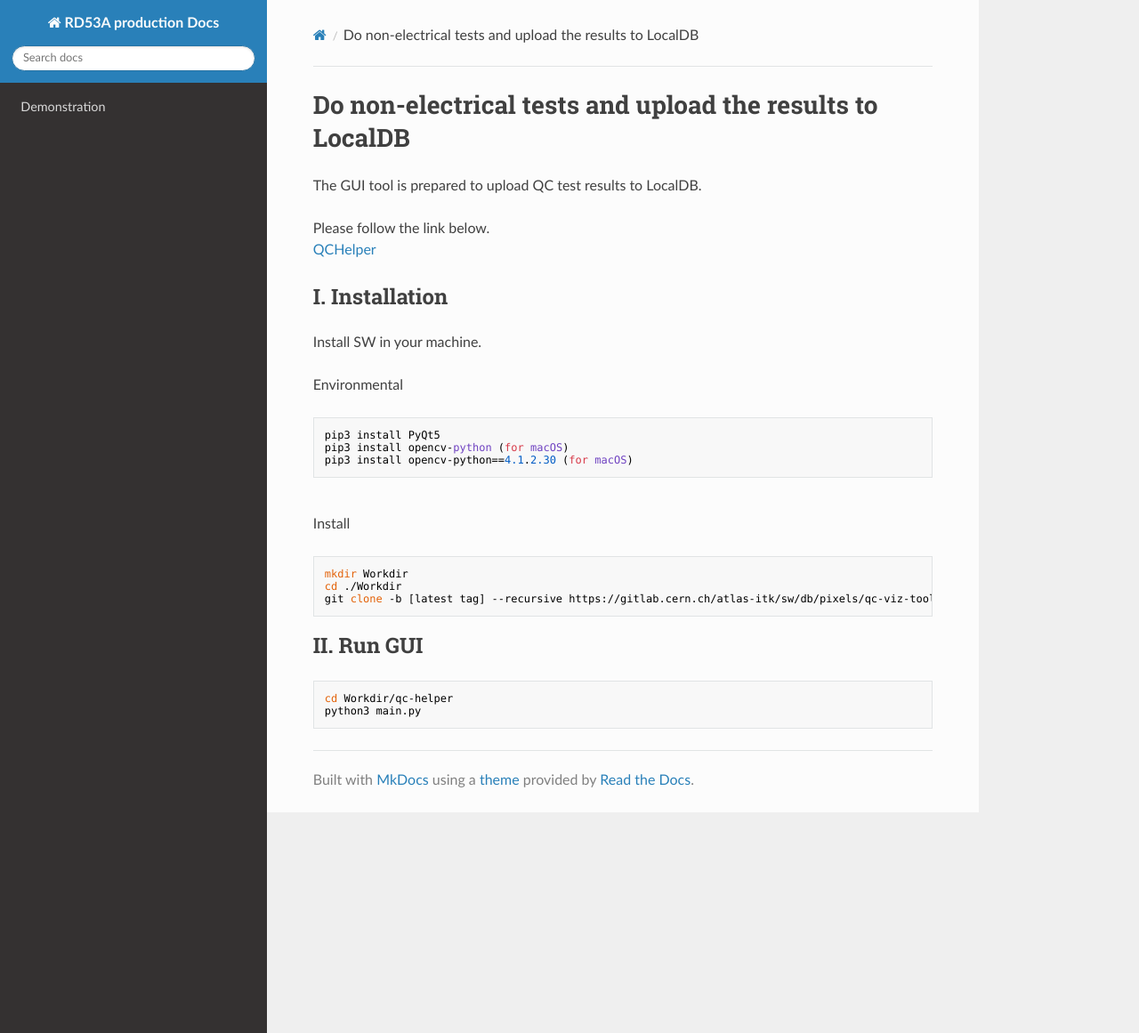
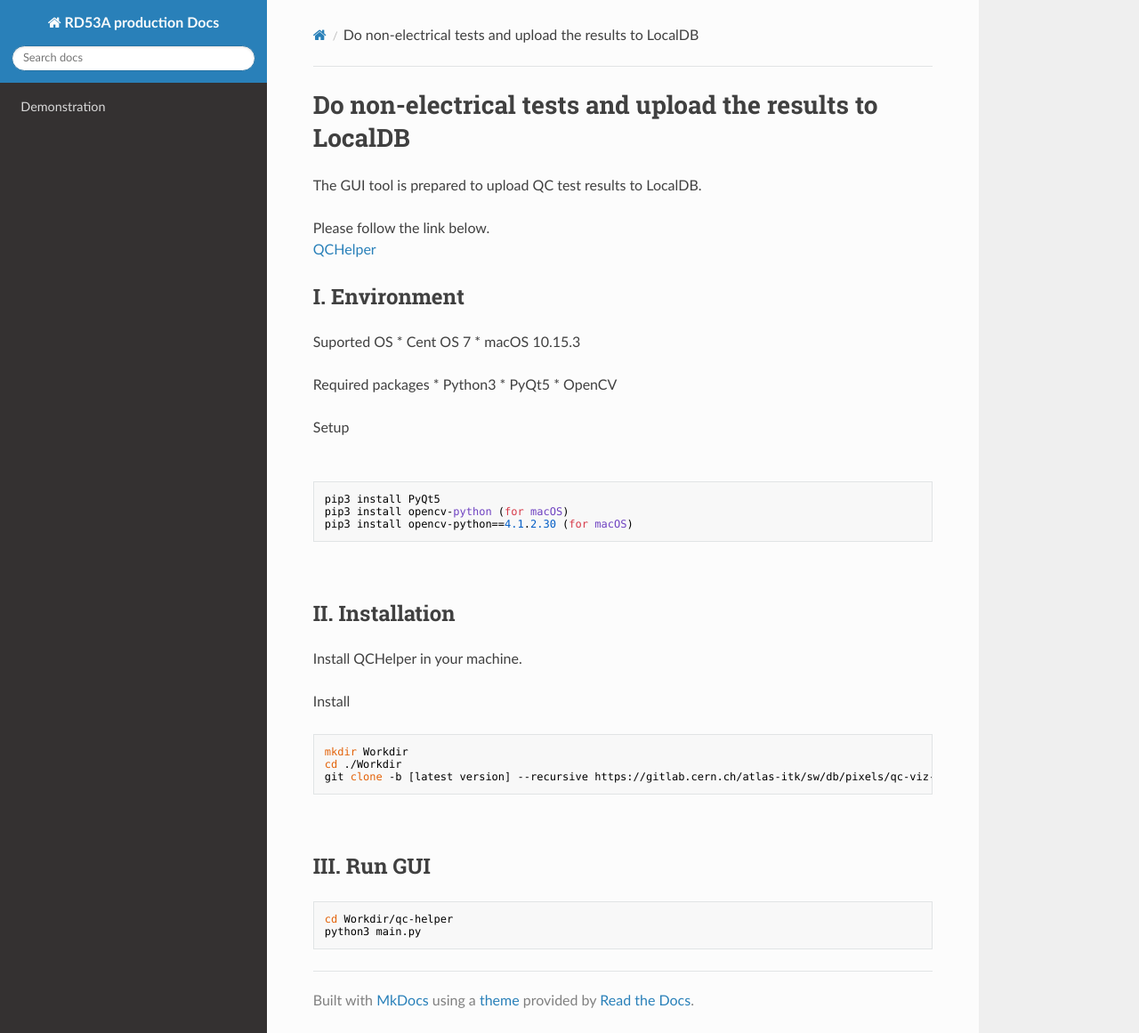
Before and after one commit to jlab-hep/-rd53a_software_doc, an MkDocs documentation site: the page built from docs/non_electrical_test.md, in a window 1280 px wide and 1161 px high. Shown: the whole window at 89% size. Built offline with MkDocs 1.6.1, drawn with Linux system fonts in a browser that asks for light colours; nearby versions of some CDN libraries; old or Windows-style settings are respelled for this version of MkDocs.

Commit message:
edit non electrical_test.md

````diff
--- a/docs/non_electrical_test.md
+++ b/docs/non_electrical_test.md
@@ -4,26 +4,36 @@ The GUI tool is prepared to upload QC test results to LocalDB.<br>
 <br>
 Please follow the link below.<br>
 [QCHelper](https://gitlab.cern.ch/atlas-itk/sw/db/pixels/qc-viz-tools-dev/qc-helper/-/tree/master)
+<br>
+## I. Environment
+Suported OS
+* Cent OS 7
+* macOS 10.15.3
 
-## I. Installation
+Required packages
+*  Python3
+*  PyQt5
+*  OpenCV
 
-Install SW in your machine.<br>
+Setup<br>
 <br>
-Environmental <br>
 ```
 pip3 install PyQt5
 pip3 install opencv-python (for macOS)
 pip3 install opencv-python==4.1.2.30 (for macOS)
 ```
 <br>
+## II. Installation
+Install QCHelper in your machine.<br>
+<br>
 Install<br>
 ```
 mkdir Workdir
 cd ./Workdir
-git clone -b [latest tag] --recursive https://gitlab.cern.ch/atlas-itk/sw/db/pixels/qc-viz-tools-dev/qc-helper.git
+git clone -b [latest version] --recursive https://gitlab.cern.ch/atlas-itk/sw/db/pixels/qc-viz-tools-dev/qc-helper.git
 ```
-
-## II. Run GUI
+<br>
+## III. Run GUI
 ```
 cd Workdir/qc-helper
 python3 main.py
````
